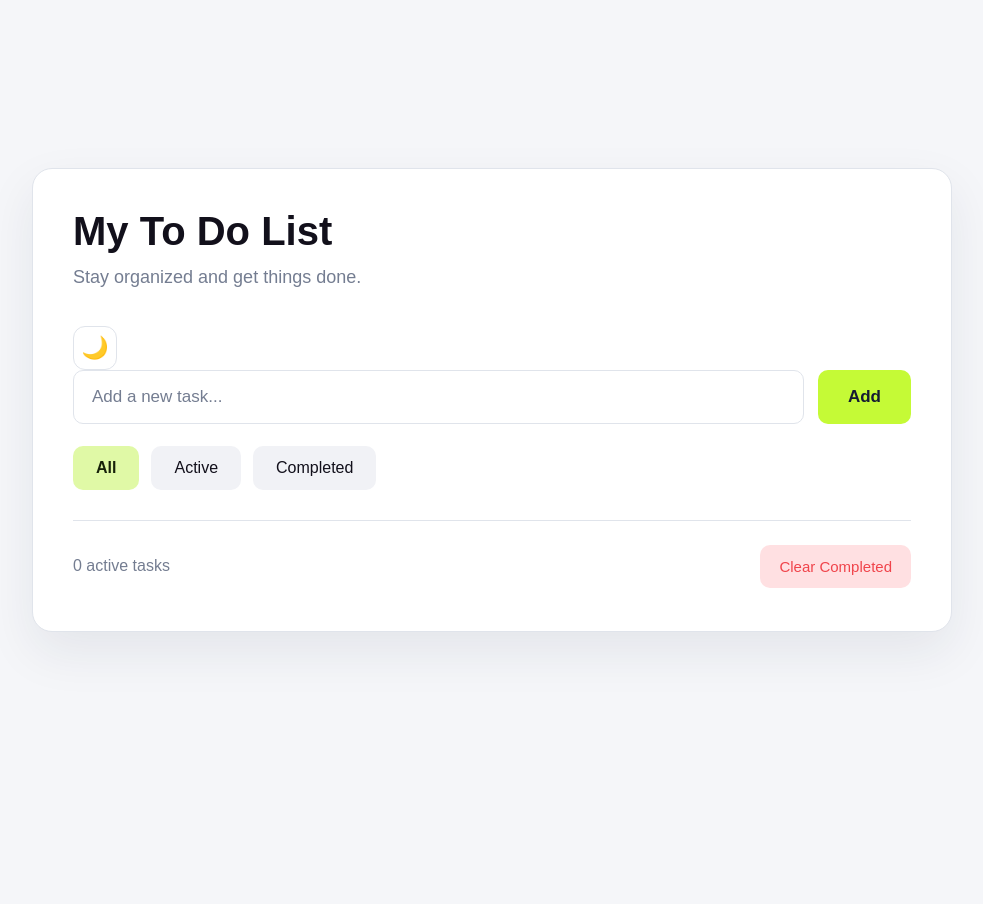
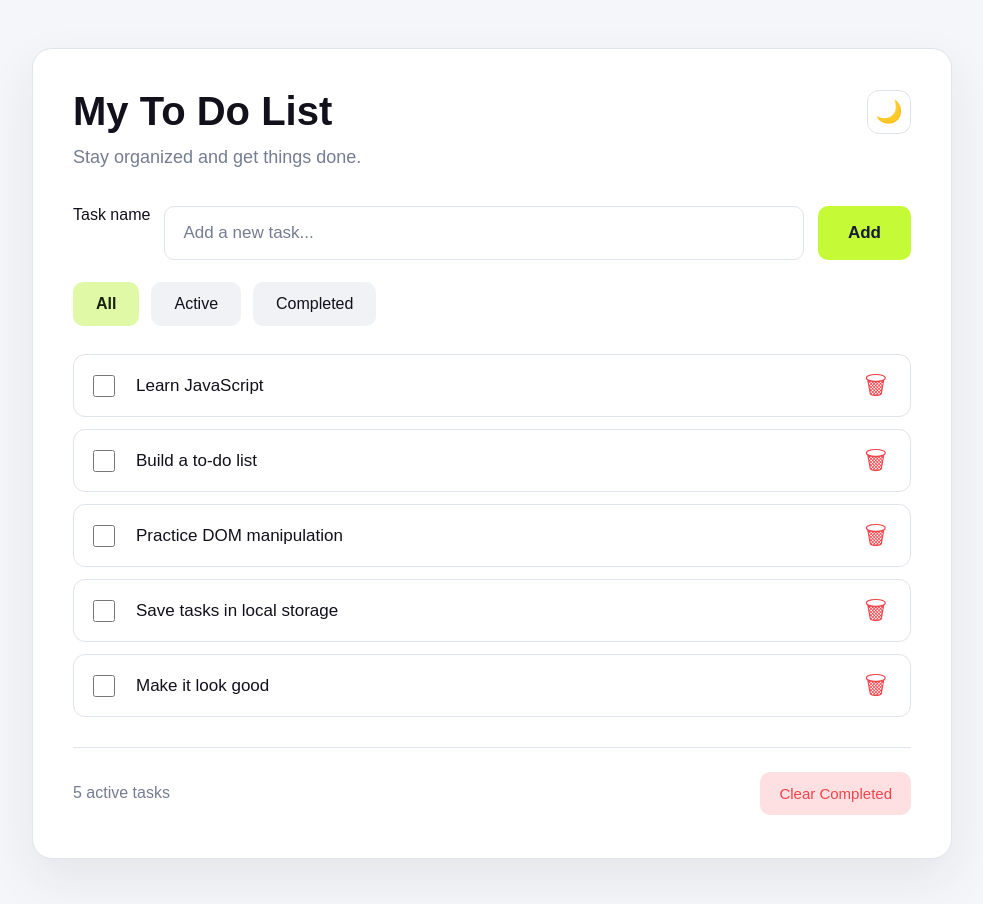
Before and after one commit to Sumaiya707/Task-Manager, a plain HTML site: page index.html in a window 1280 px wide. Shown: the whole page, without its empty margins (148-1131 px from the left). Before the commit the page ends 800 px from the top, so only its background shows below. Drawn offline with Linux system fonts and the light colour scheme.

Commit message:
tags modefied

```diff
--- a/index.html
+++ b/index.html
@@ -1,9 +1,9 @@
-
 <!DOCTYPE html>
 <html lang="en">
 <head>
     <meta charset="UTF-8">
     <meta name="viewport" content="width=device-width, initial-scale=1.0">
+    <meta name="description" content="Organize your tasks, track your progress, and stay productive with this simple to-do list.">
 
     <title>My To Do List</title>
     <link rel="stylesheet" href="style.css">
@@ -12,24 +12,31 @@
 
     <div class="page-container">
         <div class="task-card">
+<div class="heading-row">
+    <h1>My To Do List</h1>
+    <button
+        type="button"
+        id="themeToggle"
+        aria-label="Switch to dark mode"
+    >🌙</button>
+</div>
 
-            <h1>My To Do List</h1>
-            <p class="subtitle">Stay organized and get things done.</p>
-            <button type="button" id="themeToggle" aria-label="Switch to dark mode">🌙 </button>
-
+<p class="subtitle">Stay organized and get things done.</p>
             <form id="taskform">
+                <label for="taskInput">Task name</label>
                 <input
-                    id="taskInput"
-                    type="text"
-                    placeholder="Add a new task..."
-                    aria-label="Add a new task">
+                     id="taskInput"
+                      name="task"
+                      type="text"
+                      placeholder="Add a new task..."
+                      required maxlength="100">
 
                 <button id="addButton" type="submit">Add</button>
             </form>
 
             <p id="result" role="status"></p>
 
-            <div class="filter-buttons">
+            <div id="filterButtons" class="filter-buttons">
                 <button id="allFilter" class="filter-button active"
                     data-filter="all" type="button">All</button>
 
@@ -45,7 +52,7 @@
             <p id="noTask">No tasks to show.</p>
 
             <div class="task-footer">
-                <p id="taskCount">0 active tasks</p>
+                <p id="taskCount" aria-live="polite">0 active tasks</p>
 
                 <button id="clearCompleted" type="button">
                     Clear Completed
@@ -55,6 +62,6 @@
         </div>
     </div>
 
-    <script src="script.js"></script>
+    <script src="script.js" defer></script>
 </body>
 </html>
```
